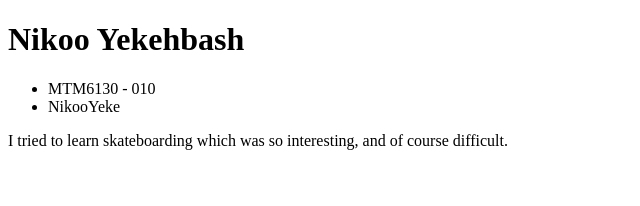
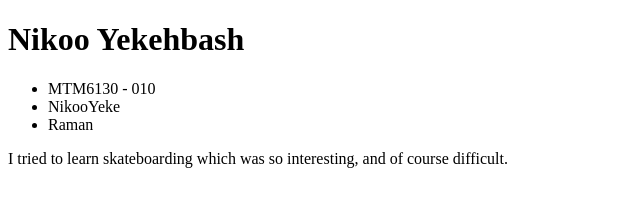
Before and after one commit to NikooYeke/nikoo, a plain HTML site: page mtm6201/index.html in a window 1280 px wide. Shown: the whole page, without its empty margins (0-640 px from the left). Drawn offline with Linux system fonts and the light colour scheme.

Commit message:
try to solve the problem

```diff
--- a/mtm6201/index.html
+++ b/mtm6201/index.html
@@ -10,6 +10,7 @@
     <ul>
         <li>MTM6130 - 010</li>
         <li>NikooYeke</li>
+        <li>Raman</li>
     </ul>
     <p>
         I tried to learn skateboarding which was so interesting, and of course difficult.
```
